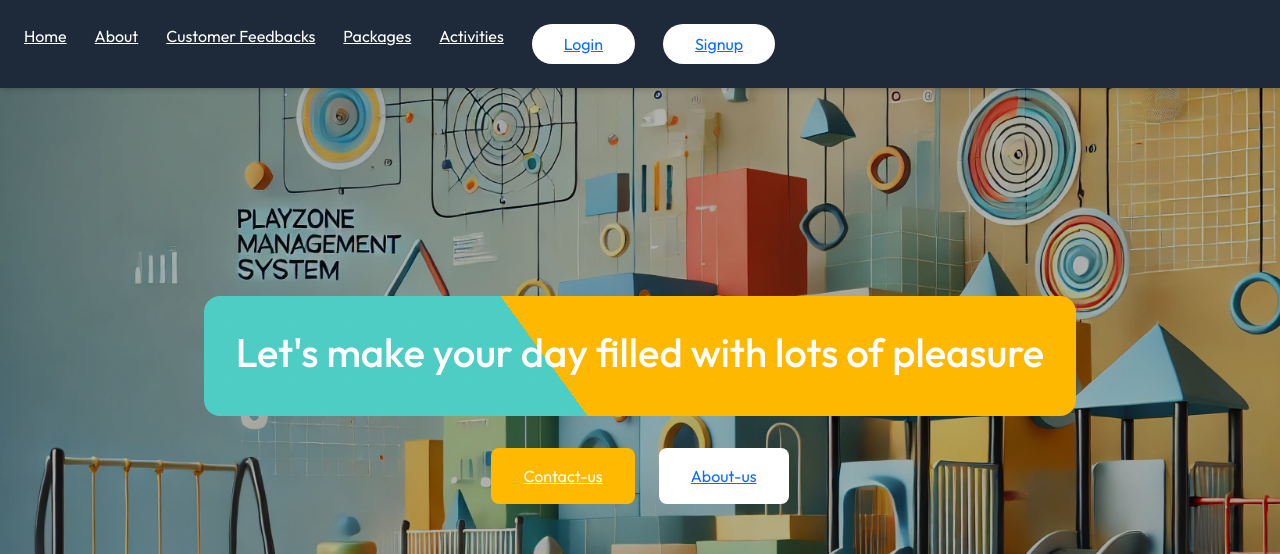
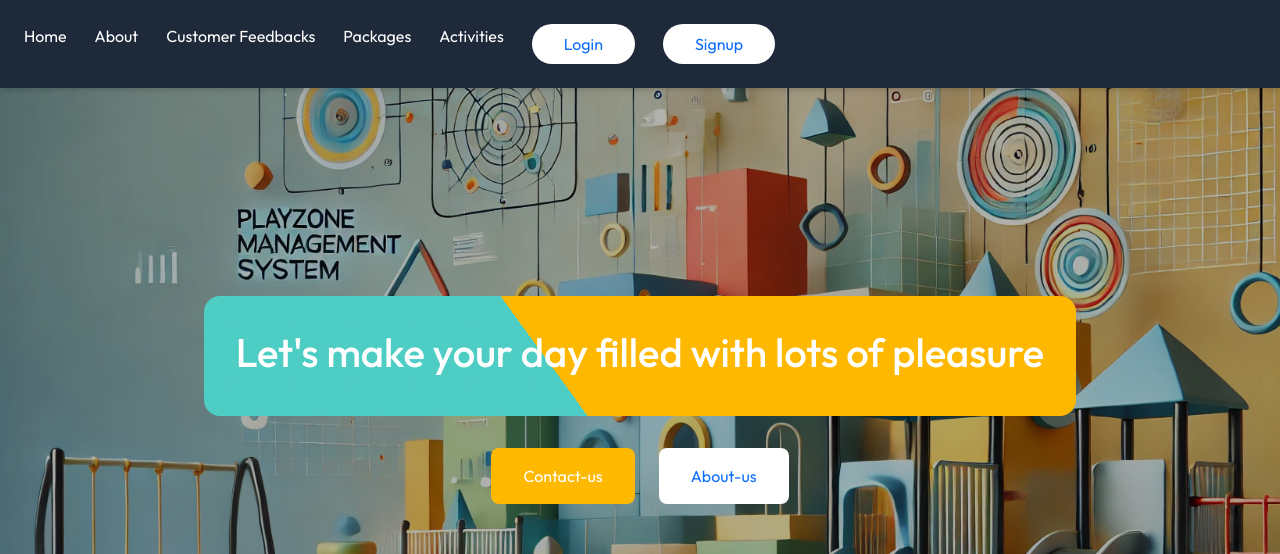
Before and after one commit to ashen0217/PlayzoneManagementSystem-By-MERN-Stack, a React (Vite) app in the folder frontend/: page / in a window 1280 px wide. Shown: the top 554 px of the page. Built offline with nearby package versions, Linux system fonts and the light colour scheme.

Commit message:
sasa
sasa

```diff
--- a/frontend/src/components/Home.jsx
+++ b/frontend/src/components/Home.jsx
@@ -85,12 +85,14 @@ const Home = () => {
           <Link
             to="/contact"
             className="bg-amber-400 hover:bg-amber-500 text-white px-8 py-3 rounded-lg transition-all duration-300 transform hover:scale-105"
+            style={{ textDecoration: 'none' }}
           >
             Contact-us
           </Link>
           <Link
             to="/about"
             className="bg-white hover:bg-gray-100 text-amber-600 px-8 py-3 rounded-lg transition-all duration-300 transform hover:scale-105"
+            style={{ textDecoration: 'none' }}
           >
             About-us
           </Link>
--- a/frontend/src/components/Navbar.jsx
+++ b/frontend/src/components/Navbar.jsx
@@ -6,12 +6,12 @@ const Navbar = () => {
     <div className="absolute top-0 left-0 w-full z-10">
       <div>
         <ul className='hidden md:flex gap-7 bg-gray-800 text-white p-4 shadow-md'>
-            <Link to="/addbook" className='cursor-pointer hover:text-gray-400'>ADD  Booking</Link>
-            <Link to="/payments" className='cursor-pointer hover:text-gray-400'>Payment</Link>
-            <Link to="/user-profile" className='cursor-pointer hover:text-gray-400'>Your Profile</Link>
-            <Link to="/complains" className='cursor-pointer hover:text-gray-400'>Complains</Link>
-            <Link to="/contact" className='cursor-pointer hover:text-gray-400'>Contact Me via</Link>
-            <Link to="/manage-bookings/:id" className='cursor-pointer hover:text-gray-400'>Booking Details</Link>
+            <Link to="/addbook" className='cursor-pointer hover:text-gray-400' style={{ textDecoration: 'none' }}>ADD  Booking</Link>
+            <Link to="/payments" className='cursor-pointer hover:text-gray-400' style={{ textDecoration: 'none' }}>Payment</Link>
+            <Link to="/user-profile" className='cursor-pointer hover:text-gray-400' style={{ textDecoration: 'none' }}>Your Profile</Link>
+            <Link to="/complains" className='cursor-pointer hover:text-gray-400' style={{ textDecoration: 'none' }}>Complains</Link>
+            <Link to="/contact" className='cursor-pointer hover:text-gray-400' style={{ textDecoration: 'none' }}>Contact Me via</Link>
+            <Link to="/manage-bookings/:id" className='cursor-pointer hover:text-gray-400' style={{ textDecoration: 'none' }}>Booking Details</Link>
         </ul>
         <br /><br/>
       </div>
--- a/frontend/src/components/Navbar2.jsx
+++ b/frontend/src/components/Navbar2.jsx
@@ -7,22 +7,22 @@ const Navbar2 = () => {
       <div >
         <ul className='hidden md:flex gap-7 bg-gray-800 text-white p-4 shadow-md'>
             <li>
-            <Link to="/" className="cursor-pointer hover:text-gray-400 text-white">
+            <Link to="/" className="cursor-pointer hover:text-gray-400 text-white" style={{ textDecoration: 'none' }}>
                 Home
             </Link>
             </li>
             <li>
-            <Link to="/about" className="cursor-pointer hover:text-gray-400 text-white">
+            <Link to="/about" className="cursor-pointer hover:text-gray-400 text-white" style={{ textDecoration: 'none' }}>
                 About
             </Link>
             </li>
             <li>
-            <Link to="/testimonials" className="cursor-pointer hover:text-gray-400 text-white">
+            <Link to="/testimonials" className="cursor-pointer hover:text-gray-400 text-white" style={{ textDecoration: 'none' }}>
                 Customer Feedbacks
             </Link>
             </li>
             <li>
-            <Link to="/packages" className="cursor-pointer hover:text-gray-400 text-white">
+            <Link to="/packages" className="cursor-pointer hover:text-gray-400 text-white" style={{ textDecoration: 'none' }}>
                 Packages
             </Link>
             </li>
@@ -30,6 +30,7 @@ const Navbar2 = () => {
             <Link
                 to="/activities"
                 className='cursor-pointer hover:text-gray-400 text-white'
+                style={{ textDecoration: 'none' }}
             >
                 Activities
             </Link>
@@ -38,6 +39,7 @@ const Navbar2 = () => {
             <Link
                 to="/login"
                 className="hidden md:block bg-white px-8 py-2 rounded-full cursor-pointer text-gray-950"
+                style={{ textDecoration: 'none' }}
             >
                 Login
             </Link>
@@ -47,6 +49,7 @@ const Navbar2 = () => {
             <Link
                 to="/signup"
                 className="hidden md:block bg-white px-8 py-2 rounded-full cursor-pointer  text-gray-950"
+                style={{ textDecoration: 'none' }}
             >
                 Signup
             </Link>
```
